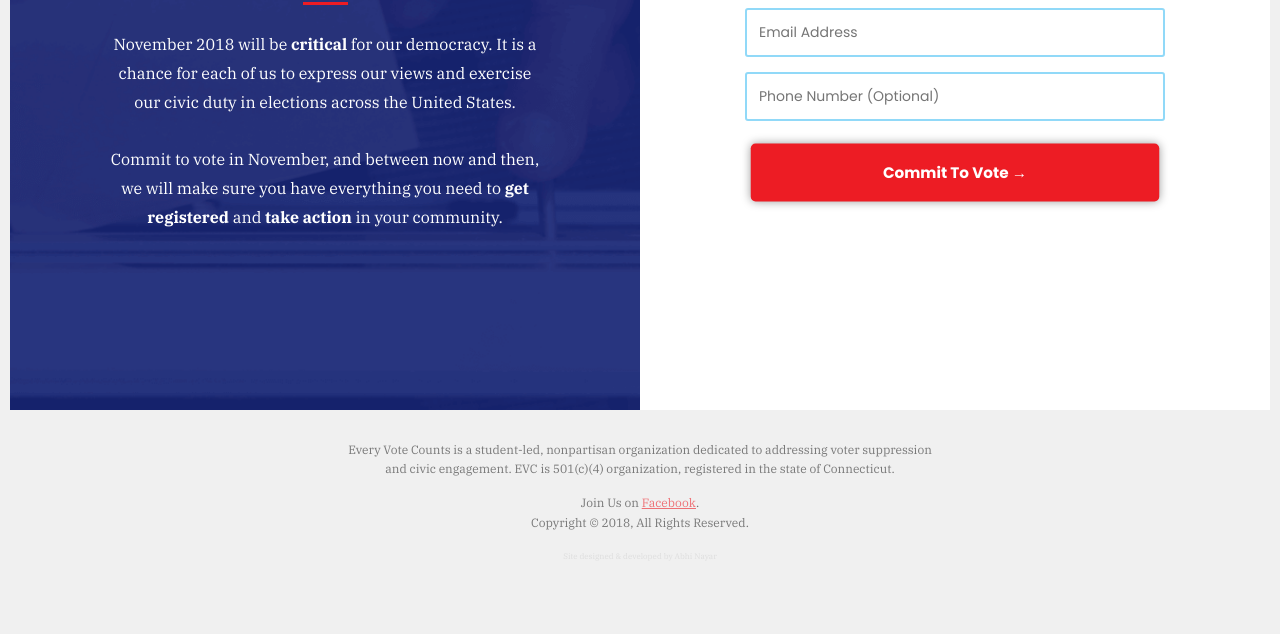
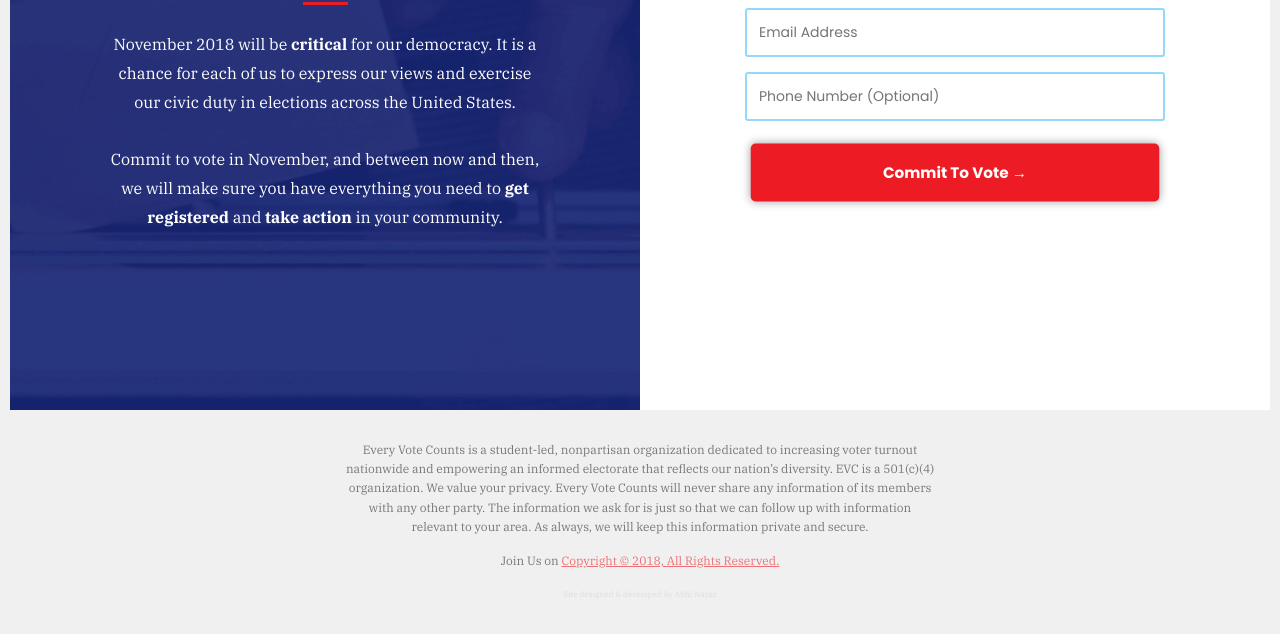
Before and after one commit to CampbellStreator/EveryVoteCounts, a plain HTML site: page index.html in a window 1280 px wide. Shown: the part 360-994 px from the top of the page. Before the commit the page ends 956 px from the top, so only its background shows below. Drawn offline with nearby package versions, Linux system fonts and the light colour scheme.

Commit message:
Update index.html

```diff
--- a/index.html
+++ b/index.html
@@ -109,10 +109,10 @@
       <div class="footer-wrapper">
         <div class="footer-text">
           <p>
-            Every Vote Counts is a student-led, nonpartisan organization dedicated to addressing voter suppression and civic engagement. EVC is 501(c)(4) organization, registered in the state of Connecticut.
+            Every Vote Counts is a student-led, nonpartisan organization dedicated to increasing voter turnout nationwide and empowering an informed electorate that reflects our nation’s diversity. EVC is a 501(c)(4) organization. We value your privacy. Every Vote Counts will never share any information of its members with any other party. The information we ask for is just so that we can follow up with information relevant to your area. As always, we will keep this information private and secure.
           </p>
           <div class="footer-links">
-            Join Us on <a href="https://www.facebook.com/YaleEveryVoteCounts/?hc_ref=ARRgff-61YEXzxK8iO-cuHQ8WmCHJBkZAiyFNSM0ipEJkV4nWqbLu0ByHl1o_8FIlnA&fref=nf">Facebook</a>.
+            Join Us on <a href="https://www.facebook.com/evcnational/
             <br>
             Copyright &copy; 2018, All Rights Reserved.
           </div>
```
